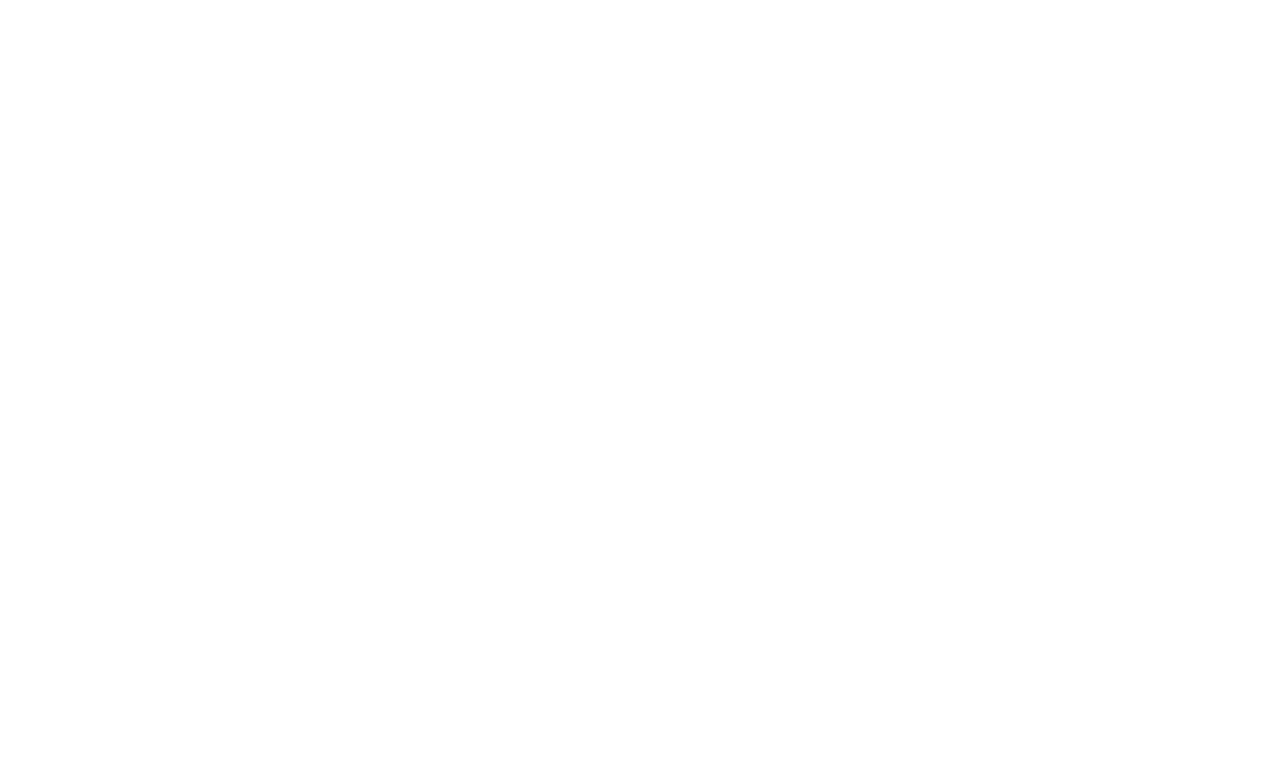
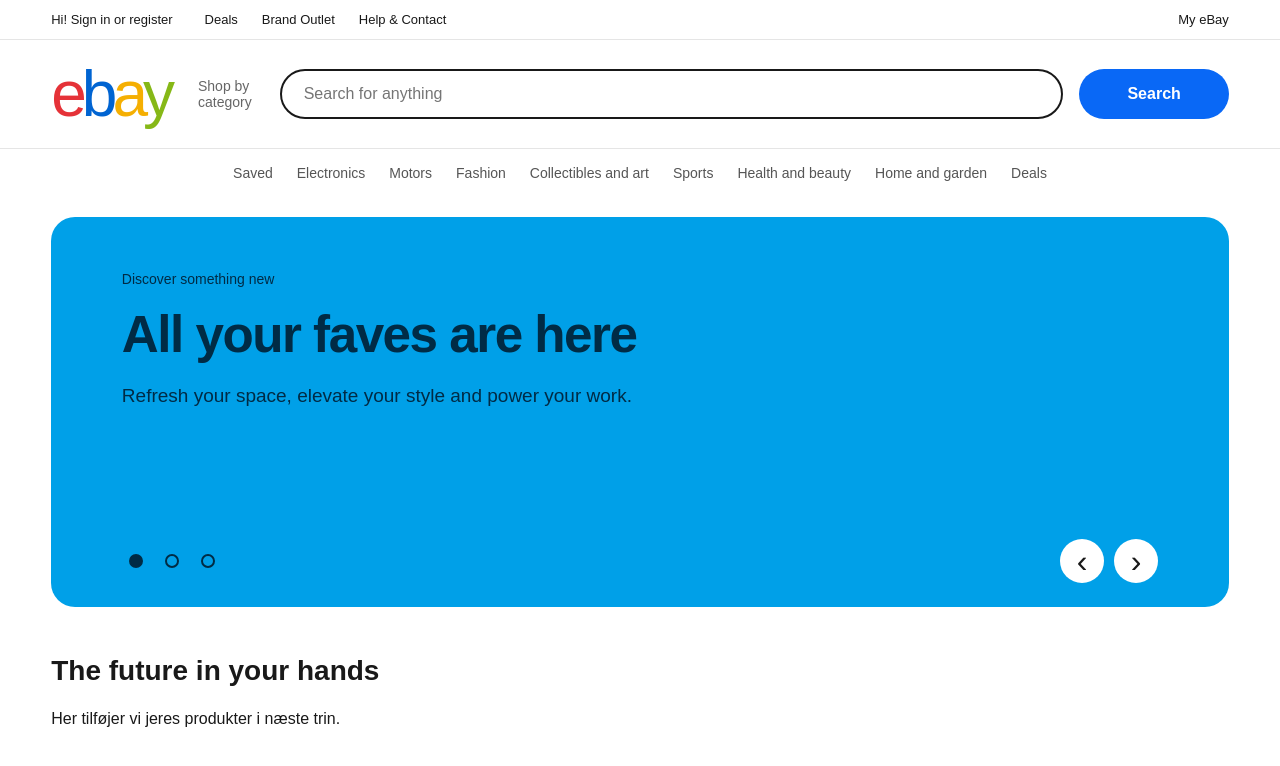
Before and after one commit to laur8690/E-bay-JS-opgave, a plain HTML site: page Index.html in a window 1280 px wide. Drawn offline with Linux system fonts and the light colour scheme.

Commit message:
oprettelse

```diff
--- a/Index.html
+++ b/Index.html
@@ -1,18 +1,104 @@
-<!DOCTYPE html>
-<html lang="da">
+<!doctype html>
+<html lang="en">
+  <head>
+    <meta charset="UTF-8" />
+    <meta name="viewport" content="width=device-width, initial-scale=1.0" />
 
-<head>
+    <title>eBay – studieprojekt</title>
 
-    <!-- Tegnsæt -->
-    <meta charset="UTF-8">
+    <link rel="stylesheet" href="style.css" />
 
-    <!-- Gør siden responsiv på mobil -->
-    <meta name="viewport" content="width=device-width, initial-scale=1.0">
+    <!-- defer gør, at JavaScript kører, når HTML er indlæst -->
+    <script src="ebay.js" defer></script>
+  </head>
 
-    <!-- Forbinder HTML med ekstern CSS -->
-    <link rel="stylesheet" href="style.css">
+  <body>
+    <header>
+      <div class="topbar">
+        <span>Hi! Sign in or register</span>
 
-    <!-- Titel i browser fanen -->
-    <title>E-Bay rekonstruktion</title>
+        <div class="topbar-links">
+          <span>Deals</span>
+          <span>Brand Outlet</span>
+          <span>Help & Contact</span>
+        </div>
 
-</head>
+        <span class="my-ebay">My eBay</span>
+      </div>
+
+      <div class="search-header">
+        <a class="logo" href="./Index.html" aria-label="eBay home">
+          <span>e</span><span>b</span><span>a</span><span>y</span>
+        </a>
+
+        <span class="shop-category">Shop by<br />category</span>
+
+        <!-- Søgefunktionen tilføjer vi i næste del -->
+        <form class="search-form" role="search">
+          <input
+            type="search"
+            id="search-input"
+            aria-label="Search for anything"
+            placeholder="Search for anything"
+          />
+
+          <button class="search-button" type="submit">Search</button>
+        </form>
+      </div>
+
+      <nav class="categories" aria-label="Categories">
+        <button type="button">Saved</button>
+        <button type="button">Electronics</button>
+        <button type="button">Motors</button>
+        <button type="button">Fashion</button>
+        <button type="button">Collectibles and art</button>
+        <button type="button">Sports</button>
+        <button type="button">Health and beauty</button>
+        <button type="button">Home and garden</button>
+        <button type="button">Deals</button>
+      </nav>
+    </header>
+
+    <main>
+      <section
+        class="hero"
+        aria-label="Featured campaigns"
+        aria-roledescription="carousel"
+      >
+        <div class="hero-content" aria-live="polite">
+          <p class="hero-label">Discover something new</p>
+          <h1 id="banner-title"></h1>
+          <p id="banner-description"></p>
+        </div>
+
+        <div class="banner-footer">
+          <div
+            id="banner-dots"
+            class="banner-dots"
+            role="group"
+            aria-label="Choose banner"
+          ></div>
+
+          <div class="banner-arrows">
+            <button
+              id="previous-banner"
+              type="button"
+              aria-label="Previous banner"
+            >
+              ‹
+            </button>
+
+            <button id="next-banner" type="button" aria-label="Next banner">
+              ›
+            </button>
+          </div>
+        </div>
+      </section>
+
+      <section class="products-section">
+        <h2>The future in your hands</h2>
+        <p>Her tilføjer vi jeres produkter i næste trin.</p>
+      </section>
+    </main>
+  </body>
+</html>
--- a/ebay.js
+++ b/ebay.js
@@ -0,0 +1,111 @@
+// ARRAY OG OBJEKTER
+// Hvert objekt indeholder information om ét banner.
+const banners = [
+  {
+    title: "All your faves are here",
+    description: "Refresh your space, elevate your style and power your work.",
+    backgroundColor: "#00a0e8",
+    textColor: "#002b45",
+  },
+  {
+    title: "Discover your next favorite",
+    description: "Explore fashion, accessories and everyday essentials.",
+    backgroundColor: "#f6b4ce",
+    textColor: "#4a1230",
+  },
+  {
+    title: "Big ideas. Great finds.",
+    description: "Find the technology to bring your ideas to life.",
+    backgroundColor: "#c5e5b4",
+    textColor: "#173b23",
+  },
+];
+
+// DOM
+// Vi finder de HTML-elementer, som JavaScript skal arbejde med.
+const banner = document.querySelector(".hero");
+const bannerTitle = document.querySelector("#banner-title");
+const bannerDescription = document.querySelector("#banner-description");
+const dotsContainer = document.querySelector("#banner-dots");
+const previousButton = document.querySelector("#previous-banner");
+const nextButton = document.querySelector("#next-banner");
+
+// LET
+// Denne værdi ændrer sig, når brugeren skifter banner.
+// Arrays starter ved 0, så 0 betyder det første banner.
+let currentBanner = 0;
+
+// LOOP
+// Vi opretter én knap med en prik for hvert banner.
+for (let index = 0; index < banners.length; index++) {
+  const dot = document.createElement("button");
+
+  dot.type = "button";
+  dot.classList.add("banner-dot");
+  dot.setAttribute("aria-label", `Show banner ${index + 1}`);
+
+  // EVENT
+  // Et klik på prikken viser banneret med samme index.
+  dot.addEventListener("click", function () {
+    currentBanner = index;
+    showBanner();
+  });
+
+  dotsContainer.appendChild(dot);
+}
+
+// FUNCTION
+// Funktionen opdaterer tekst, farver og den aktive prik.
+function showBanner() {
+  // Lokal variabel: selectedBanner findes kun i denne funktion.
+  const selectedBanner = banners[currentBanner];
+
+  bannerTitle.textContent = selectedBanner.title;
+  bannerDescription.textContent = selectedBanner.description;
+  banner.style.backgroundColor = selectedBanner.backgroundColor;
+  banner.style.color = selectedBanner.textColor;
+
+  const dots = dotsContainer.querySelectorAll(".banner-dot");
+
+  for (let index = 0; index < dots.length; index++) {
+    // Sammenligningen giver en boolean: true eller false.
+    const isActive = index === currentBanner;
+
+    dots[index].classList.toggle("active", isActive);
+    dots[index].setAttribute("aria-pressed", String(isActive));
+  }
+}
+
+// EVENT, OPERATORER OG KONTROLSTRUKTUR
+nextButton.addEventListener("click", function () {
+  currentBanner += 1;
+
+  // Efter sidste banner starter vi forfra.
+  if (currentBanner >= banners.length) {
+    currentBanner = 0;
+  }
+
+  showBanner();
+});
+
+previousButton.addEventListener("click", function () {
+  currentBanner -= 1;
+
+  // Før første banner går vi tilbage til det sidste.
+  if (currentBanner < 0) {
+    currentBanner = banners.length - 1;
+  }
+
+  showBanner();
+});
+
+// Søgefunktionen kommer senere.
+// Indtil da forhindrer vi formularen i at genindlæse siden.
+const searchForm = document.querySelector(".search-form");
+
+searchForm.addEventListener("submit", function (event) {
+  event.preventDefault();
+});
+
+// Vis det første banner, når siden åbner.
+showBanner();
--- a/style.css
+++ b/style.css
@@ -0,0 +1,273 @@
+/* Gør det nemmere at styre elementernes størrelser */
+* {
+  box-sizing: border-box;
+}
+
+body {
+  margin: 0;
+  font-family: Arial, Helvetica, sans-serif;
+  color: #191919;
+  background-color: white;
+}
+
+button,
+input {
+  font: inherit;
+}
+
+button {
+  cursor: pointer;
+}
+
+button:focus-visible,
+a:focus-visible,
+input:focus-visible {
+  outline: 3px solid #7038ff;
+  outline-offset: 4px;
+}
+
+/* Den øverste, smalle række */
+.topbar {
+  display: flex;
+  align-items: center;
+  gap: 32px;
+  padding: 12px 4%;
+  border-bottom: 1px solid #e5e5e5;
+  font-size: 13px;
+}
+
+.topbar-links {
+  display: flex;
+  gap: 24px;
+}
+
+.my-ebay {
+  margin-left: auto;
+}
+
+/* Logo og søgefelt */
+.search-header {
+  display: flex;
+  align-items: center;
+  gap: 28px;
+  padding: 22px 4%;
+}
+
+.logo {
+  display: flex;
+  flex-shrink: 0;
+  font-size: 64px;
+  letter-spacing: -5px;
+  line-height: 1;
+  text-decoration: none;
+}
+
+.logo span:nth-child(1) {
+  color: #e53238;
+}
+
+.logo span:nth-child(2) {
+  color: #0064d2;
+}
+
+.logo span:nth-child(3) {
+  color: #f5af02;
+}
+
+.logo span:nth-child(4) {
+  color: #86b817;
+}
+
+.shop-category {
+  color: #666;
+  font-size: 14px;
+}
+
+.search-form {
+  display: flex;
+  flex: 1;
+  gap: 16px;
+  min-width: 0;
+}
+
+.search-form input {
+  width: 100%;
+  min-width: 0;
+  padding: 14px 22px;
+  border: 2px solid #191919;
+  border-radius: 32px;
+}
+
+.search-button {
+  padding: 14px 48px;
+  border: none;
+  border-radius: 32px;
+  background-color: #0968f6;
+  color: white;
+  font-weight: bold;
+}
+
+.search-button:hover {
+  background-color: #0053cc;
+}
+
+/* Kategorierne under søgefeltet */
+.categories {
+  display: flex;
+  justify-content: center;
+  gap: 24px;
+  padding: 16px 4%;
+  border-top: 1px solid #e5e5e5;
+  overflow-x: auto;
+}
+
+.categories button {
+  padding: 0;
+  border: none;
+  background: none;
+  color: #555;
+  font-size: 14px;
+  white-space: nowrap;
+}
+
+.categories button:hover {
+  color: #0968f6;
+  text-decoration: underline;
+}
+
+/* Sidens indhold */
+main {
+  max-width: 1600px;
+  margin: 20px auto;
+  padding: 0 4%;
+}
+
+/* Banner */
+.hero {
+  display: flex;
+  flex-direction: column;
+  justify-content: space-between;
+  min-height: 390px;
+  padding: 54px 6% 24px;
+  border-radius: 24px;
+  background-color: #00a0e8;
+  color: #002b45;
+}
+
+.hero-content {
+  max-width: 650px;
+}
+
+.hero-label {
+  margin: 0 0 18px;
+  font-size: 14px;
+}
+
+.hero h1 {
+  margin: 0 0 18px;
+  font-size: clamp(32px, 4vw, 54px);
+  letter-spacing: -1.5px;
+}
+
+#banner-description {
+  margin: 0;
+  font-size: 19px;
+  line-height: 1.5;
+}
+
+.banner-footer {
+  display: flex;
+  justify-content: space-between;
+  align-items: center;
+  gap: 24px;
+  margin-top: 40px;
+}
+
+.banner-dots {
+  display: flex;
+  gap: 8px;
+}
+
+/* Knapperne har et større klikområde end selve prikken */
+.banner-dot {
+  display: grid;
+  place-items: center;
+  width: 28px;
+  height: 28px;
+  padding: 0;
+  border: none;
+  background: transparent;
+  color: inherit;
+}
+
+.banner-dot::before {
+  content: "";
+  width: 10px;
+  height: 10px;
+  border: 2px solid currentColor;
+  border-radius: 50%;
+}
+
+.banner-dot.active::before {
+  background-color: currentColor;
+}
+
+.banner-arrows {
+  display: flex;
+  gap: 10px;
+}
+
+.banner-arrows button {
+  display: grid;
+  place-items: center;
+  width: 44px;
+  height: 44px;
+  padding: 0;
+  border: none;
+  border-radius: 50%;
+  background-color: white;
+  color: #191919;
+  font-size: 32px;
+}
+
+.banner-arrows button:hover {
+  background-color: #ededed;
+}
+
+.products-section {
+  margin-top: 48px;
+}
+
+.products-section h2 {
+  font-size: 28px;
+}
+
+/* Tilpasning til mindre skærme */
+@media (max-width: 700px) {
+  .topbar-links,
+  .shop-category {
+    display: none;
+  }
+
+  .search-header {
+    flex-wrap: wrap;
+    gap: 20px;
+  }
+
+  .search-form {
+    flex-basis: 100%;
+  }
+
+  .search-button {
+    padding: 12px 22px;
+  }
+
+  .categories {
+    justify-content: flex-start;
+  }
+
+  .hero {
+    min-height: 350px;
+    padding: 32px 24px 20px;
+  }
+}
```
